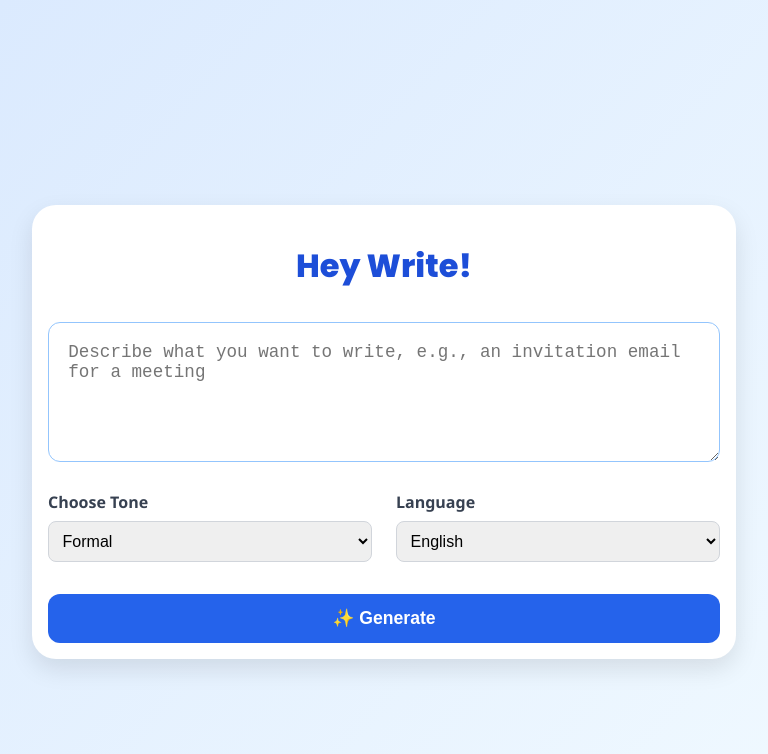
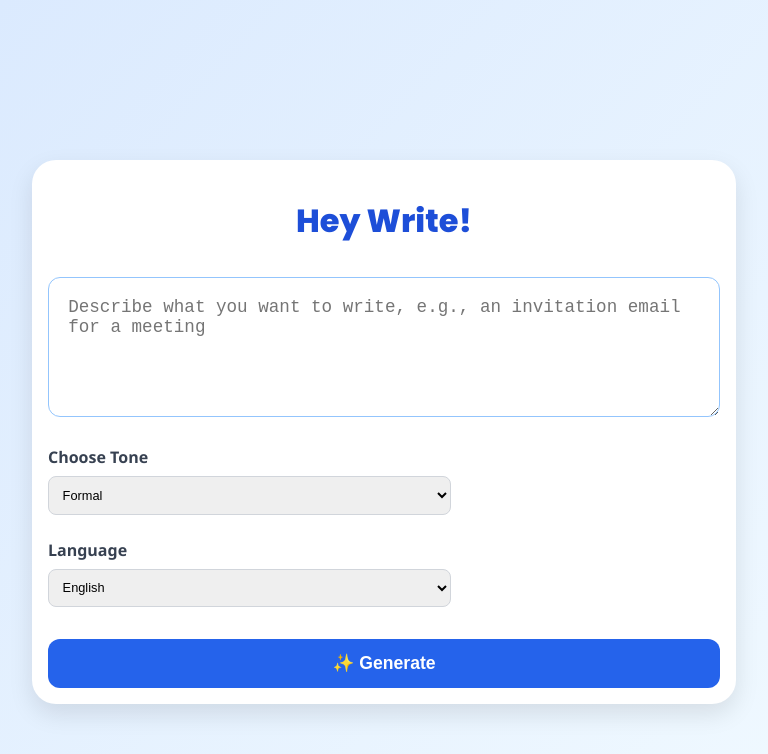
Before and after one commit to bowl1/HeyWrite, a React (Create React App) app in the folder chatbox-frontend/: page / in a window 768 px wide. Shown: the top 754 px of the page. Built offline with nearby package versions, Linux system fonts and the light colour scheme.

Commit message:
css change

```diff
--- a/chatbox-frontend/src/App.css
+++ b/chatbox-frontend/src/App.css
@@ -71,8 +71,8 @@ body {
   flex-direction: column;
   gap: 1.5rem;
   margin-bottom: 2rem;
-  @media (min-width: 768px) {
-    flex-direction: row;
+  @media (max-width: 768px) {
+    flex-direction: column;
   }
 }
 
@@ -94,7 +94,14 @@ body {
   border-radius: 0.5rem;
   border: 1px solid #d1d5db;
   outline: none;
+  box-sizing: border-box;
+
+  @media (max-width: 768px) {
+    font-size: 0.8rem;
+    width: 60%;
+  }
 }
+
 
 .select:focus {
   border-color: #2563eb;
```
